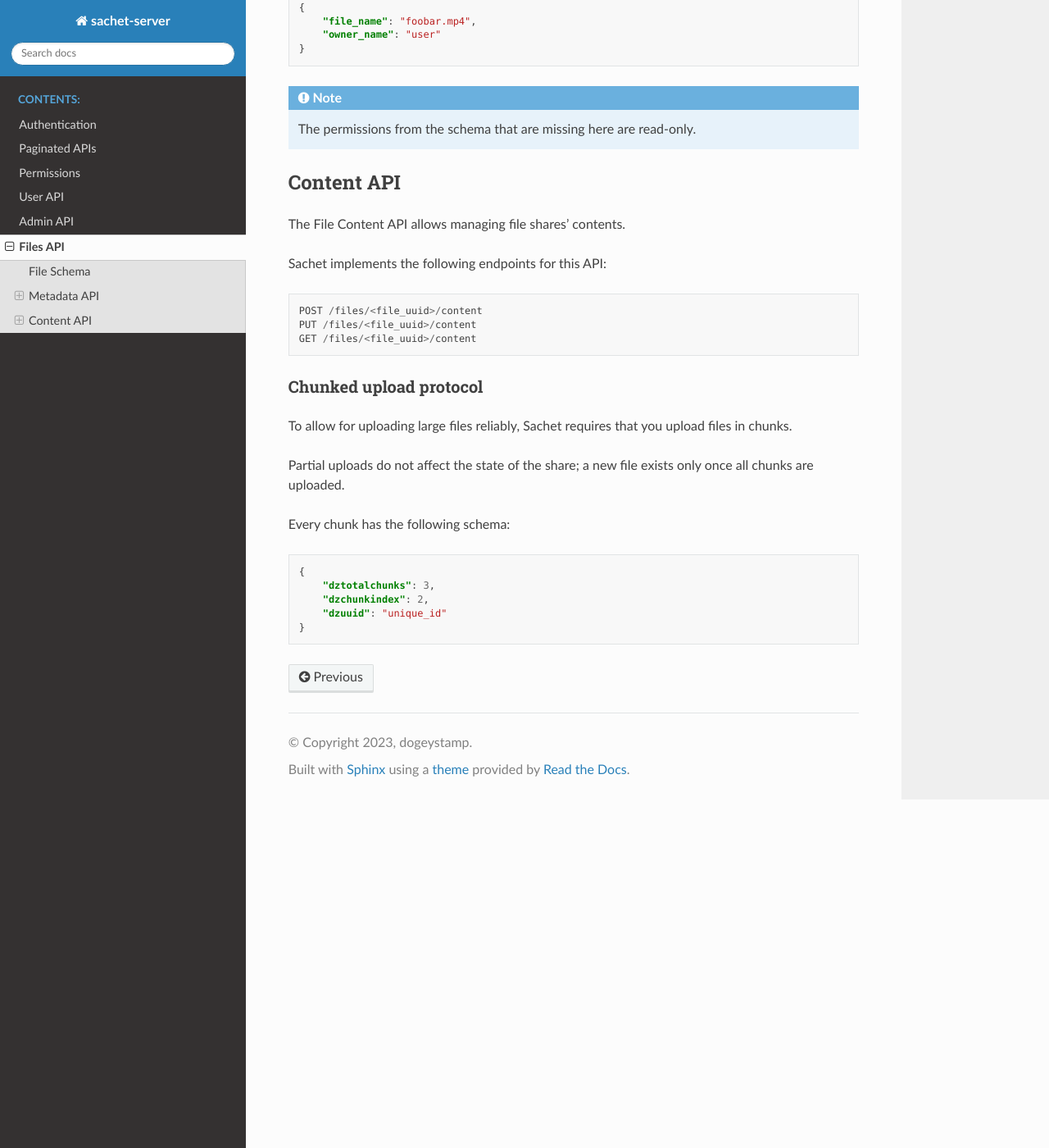
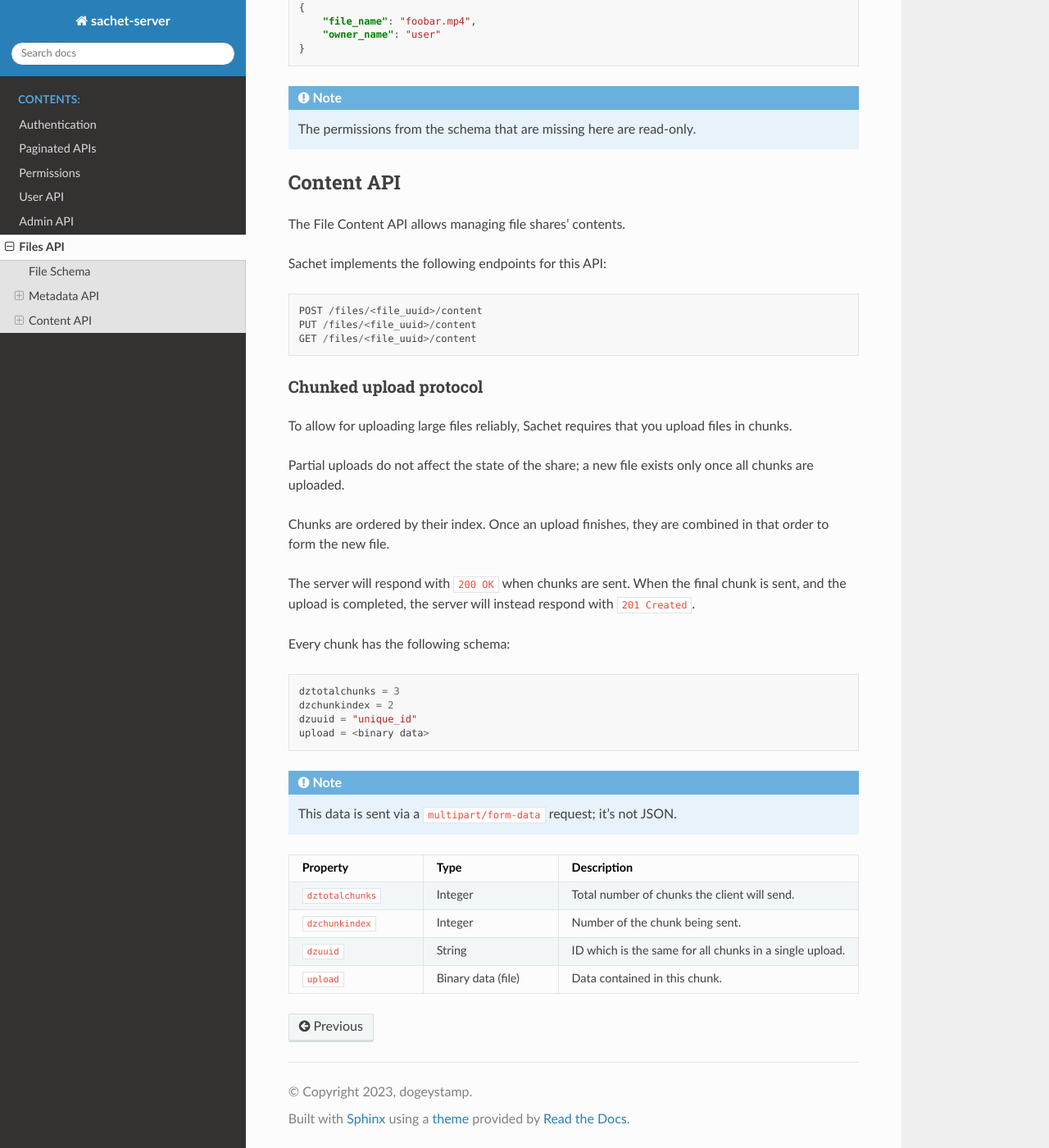
Before and after one commit to dogeystamp/sachet-server, a Sphinx documentation site: the page built from docs/files.rst, in a window 1280 px wide and 1400 px high, scrolled down 1825 px. Shown: the whole window at 82% size. Built offline with Sphinx 7.4.7 and the Read the Docs theme 2.0.0, drawn with Linux system fonts in a browser that asks for light colours.

Commit message:
docs/files.rst: finish chunked upload section

```diff
--- a/docs/files.rst
+++ b/docs/files.rst
@@ -132,17 +132,44 @@ To allow for uploading large files reliably, Sachet requires that you upload fil
 Partial uploads do not affect the state of the share;
 a new file exists only once all chunks are uploaded.
 
+Chunks are ordered by their index.
+Once an upload finishes, they are combined in that order to form the new file.
+
+The server will respond with ``200 OK`` when chunks are sent.
+When the final chunk is sent, and the upload is completed,
+the server will instead respond with ``201 Created``.
+
 Every chunk has the following schema:
 
 .. _files_chunk_schema :
 
-.. code-block:: json
+.. code-block::
 
-    {
-        "dztotalchunks": 3,
-        "dzchunkindex": 2,
-        "dzuuid": "unique_id"
-    }
+    dztotalchunks = 3
+    dzchunkindex = 2
+    dzuuid = "unique_id"
+    upload = <binary data>
 
-..
-    TODO...
+.. note::
+
+   This data is sent via a ``multipart/form-data`` request; it's not JSON.
+
+.. list-table::
+    :header-rows: 1
+    :widths: 25 25 50
+
+    * - Property
+      - Type
+      - Description
+    * - ``dztotalchunks``
+      - Integer
+      - Total number of chunks the client will send.
+    * - ``dzchunkindex``
+      - Integer
+      - Number of the chunk being sent.
+    * - ``dzuuid``
+      - String
+      - ID which is the same for all chunks in a single upload.
+    * - ``upload``
+      - Binary data (file)
+      - Data contained in this chunk.
```
